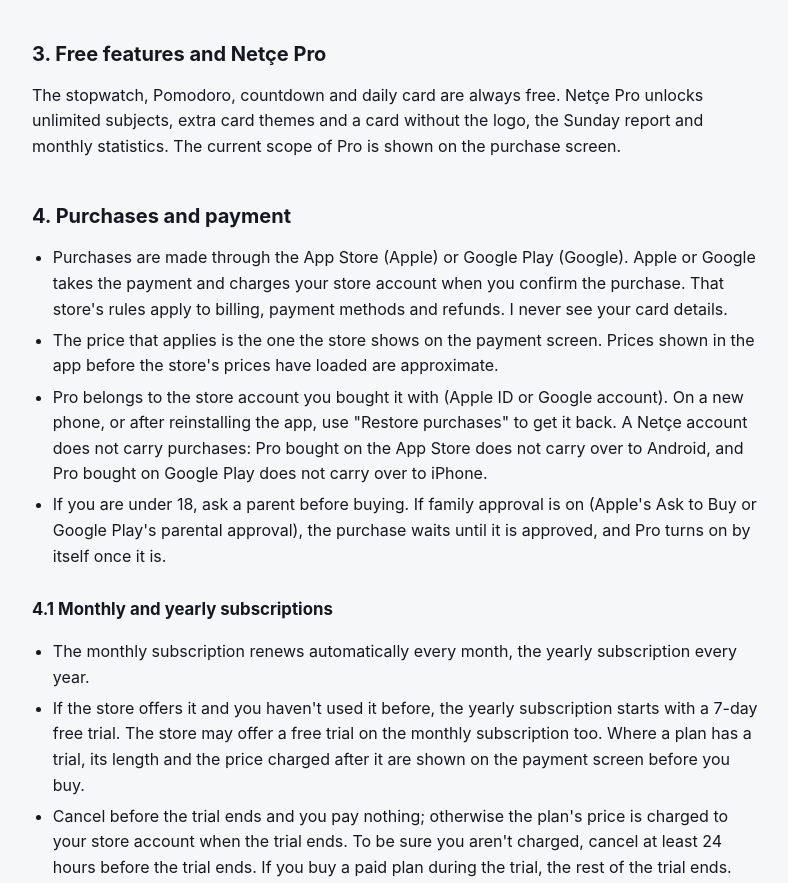
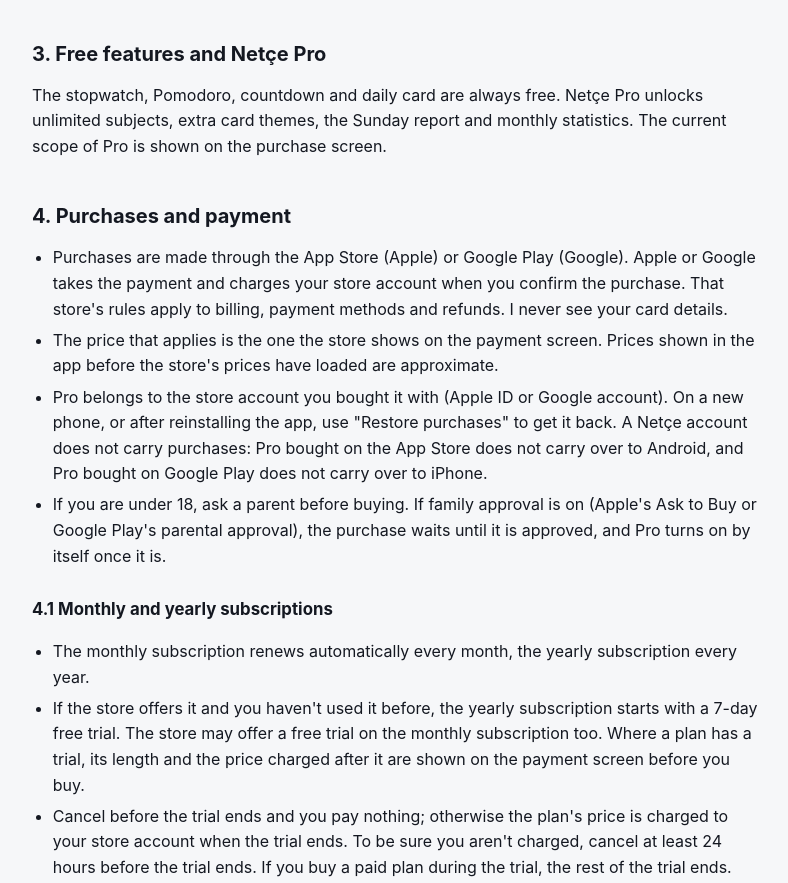
Before and after one commit to Pamirus/netce-site, a plain HTML site: page en/terms.html in a window 1280 px wide. Shown: the part 1027-1910 px from the top of the page, without its empty margins (244-1032 px from the left). Drawn offline with Linux system fonts and the light colour scheme.

Commit message:
Pro: no more logo-free card
Co-Authored-By: Claude Opus 5.5 <noreply@anthropic.com>

```diff
--- a/en/terms.html
+++ b/en/terms.html
@@ -56,7 +56,7 @@
 <li>With the "Other exam" option, you enter the date yourself and are responsible for it.</li>
 </ul>
 <h2 id="free-features-and-netce-pro">3. Free features and Netçe Pro</h2>
-<p>The stopwatch, Pomodoro, countdown and daily card are always free. Netçe Pro unlocks unlimited subjects, extra card themes and a card without the logo, the Sunday report and monthly statistics. The current scope of Pro is shown on the purchase screen.</p>
+<p>The stopwatch, Pomodoro, countdown and daily card are always free. Netçe Pro unlocks unlimited subjects, extra card themes, the Sunday report and monthly statistics. The current scope of Pro is shown on the purchase screen.</p>
 <h2 id="purchases-and-payment">4. Purchases and payment</h2>
 <ul>
 <li>Purchases are made through the App Store (Apple) or Google Play (Google). Apple or Google takes the payment and charges your store account when you confirm the purchase. That store's rules apply to billing, payment methods and refunds. I never see your card details.</li>
```
Also changed, not shown: terms.html (+1 -1 lines).
